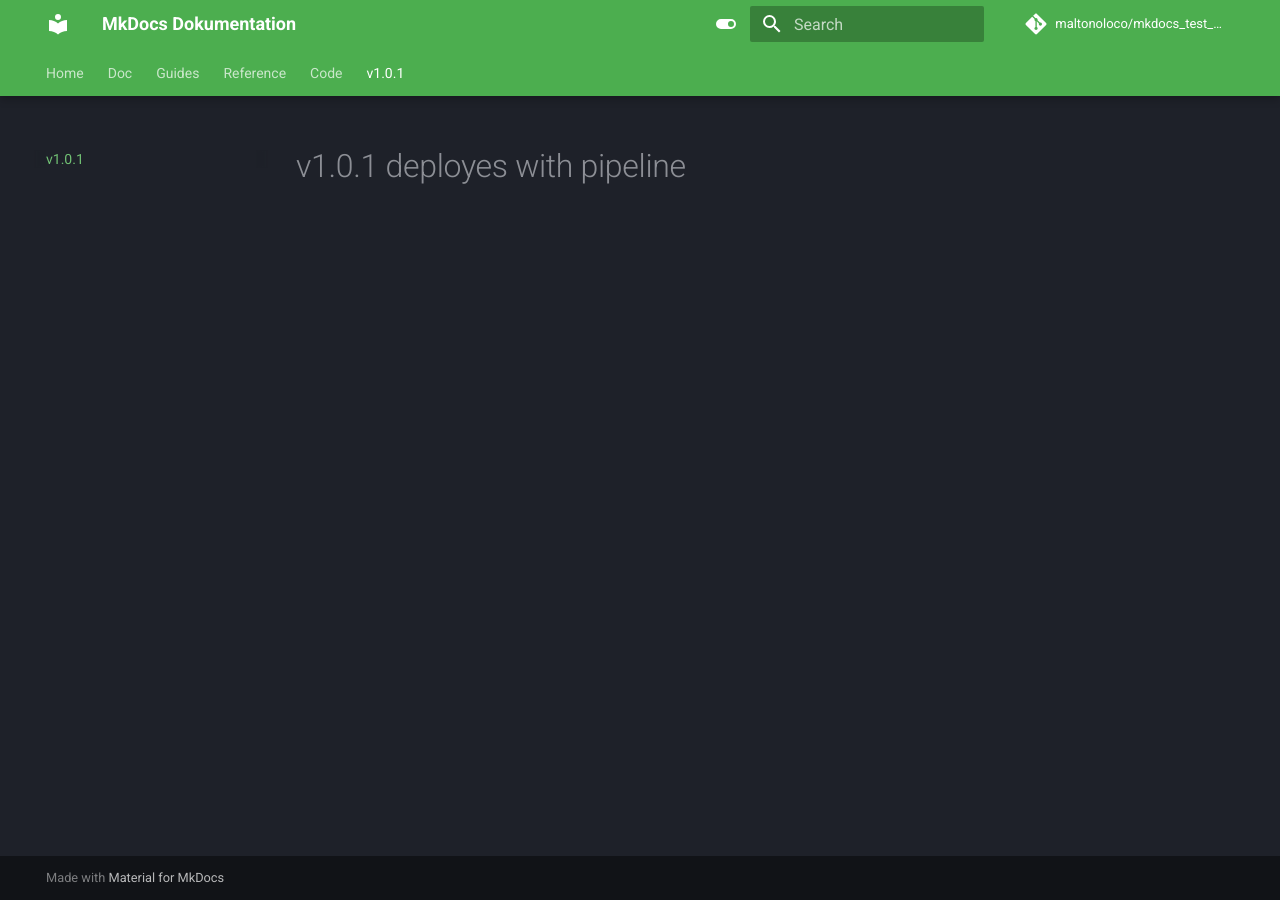
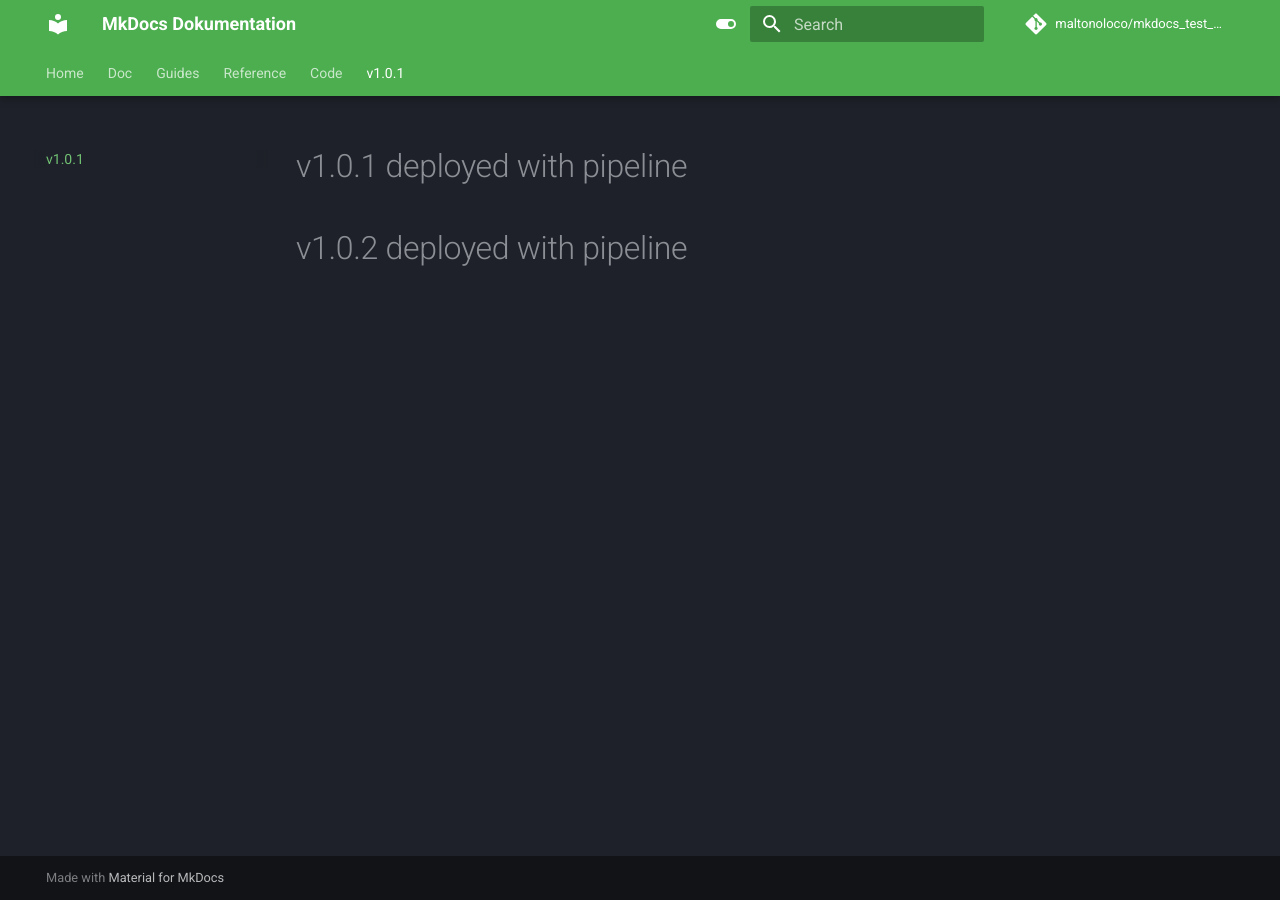
Before and after one commit to maltonoloco/mkdocs_test_doc, an MkDocs documentation site: the page built from docs/v1.0.1.md, in a window 1280 px wide. Built offline with MkDocs 1.6.1 and Material for MkDocs 9.7.7, drawn with Linux system fonts in a browser that asks for light colours; comment, search, counter and statistics services are not loaded; the version menu is left out.

Commit message:
1.0.2 version for testing

```diff
--- a/docs/v1.0.1.md
+++ b/docs/v1.0.1.md
@@ -1 +1,3 @@
-# v1.0.1 deployes with pipeline
+# v1.0.1 deployed with pipeline
+
+# v1.0.2 deployed with pipeline
```
